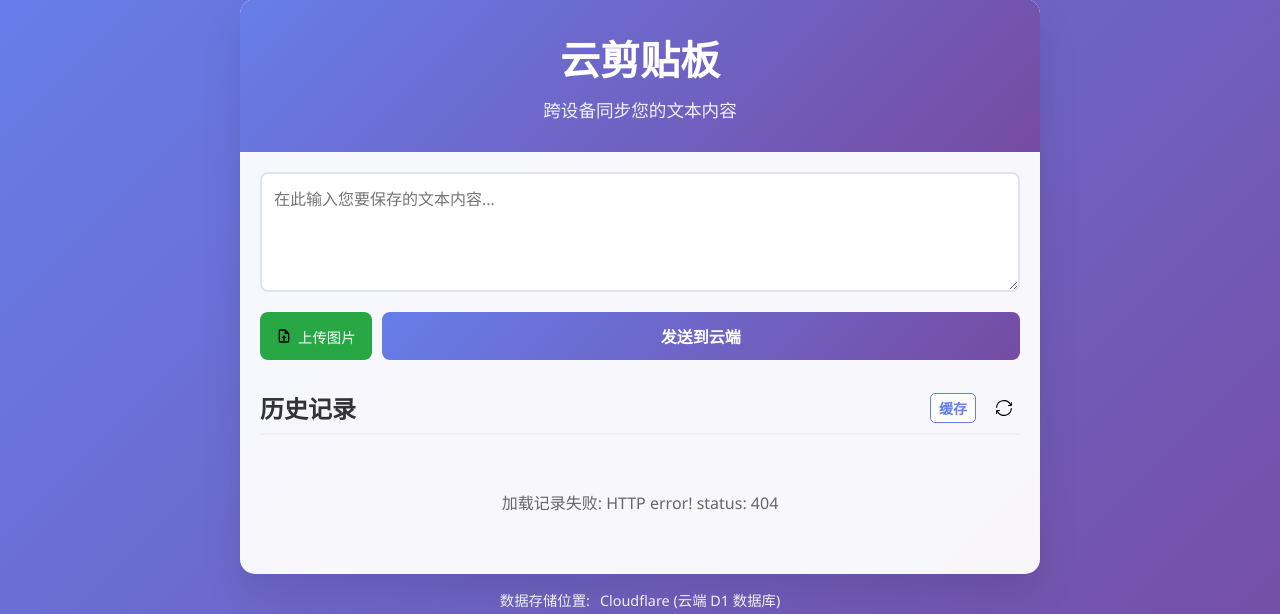
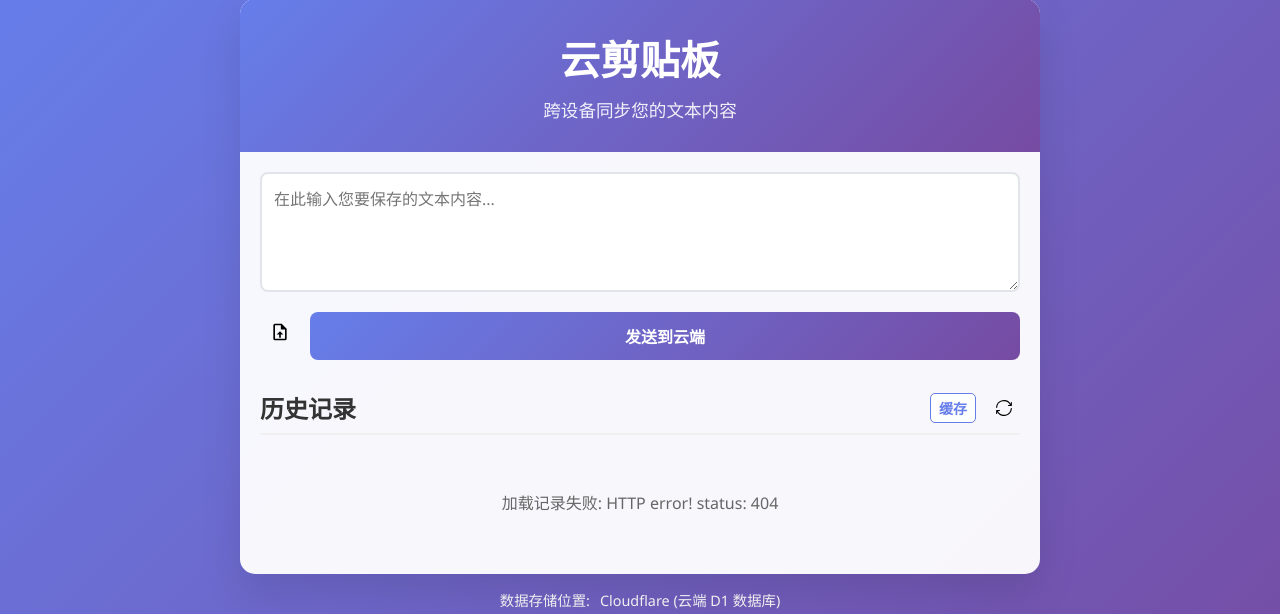
Before and after one commit to lukechern/CloudClipboard, a PHP site: page /cloudflare-pages-upgrade/public/index.html in a window 1280 px wide. Shown: the part 21-635 px from the top of the page. Run offline with PHP 8.4, Linux system fonts and the light colour scheme.

Commit message:
refactor(cloudflare-pages-upgrade): 优化上传按钮样式并保持移动端布局
- 将上传按钮改为图标样式，提升用户体验
- 优化表单操作区域布局，确保在移动端设备上保持良好显示
- 新增上传按钮图标样式，包括悬停和激活状态的效果
- 调整图像预览样式，限制最大宽度和高度

```diff
--- a/cloudflare-pages-upgrade/public/css/form.css
+++ b/cloudflare-pages-upgrade/public/css/form.css
@@ -97,12 +97,20 @@
     }
 
     .form-actions {
-        flex-direction: column;
+        flex-direction: row; /* 保持水平排列 */
+        align-items: center;
     }
 
     .upload-btn {
         width: 100%;
         justify-content: center;
+    }
+
+    /* 图标按钮在移动端保持相同样式 */
+    .upload-btn-icon {
+        width: 40px;
+        height: 40px;
+        margin-right: 8px;
     }
 
     .image-preview img {
@@ -256,6 +264,41 @@
     transform: translateY(0);
 }
 
+/* 新的图标样式上传按钮 */
+.upload-btn-icon {
+    background: none;
+    border: none;
+    padding: 8px;
+    cursor: pointer;
+    display: flex;
+    align-items: center;
+    justify-content: center;
+    transition: all 0.2s ease;
+    flex-shrink: 0;
+    border-radius: 6px;
+    width: 40px;
+    height: 40px;
+}
+
+.upload-btn-icon:hover {
+    background: rgba(40, 167, 69, 0.1);
+    transform: translateY(-1px);
+}
+
+.upload-btn-icon:active {
+    transform: translateY(0);
+    background: rgba(40, 167, 69, 0.2);
+}
+
+.upload-btn-icon img {
+    filter: none;
+    transition: filter 0.2s ease;
+}
+
+.upload-btn-icon:hover img {
+    filter: brightness(0) saturate(100%) invert(27%) sepia(51%) saturate(2878%) hue-rotate(346deg) brightness(104%) contrast(97%);
+}
+
 .input-section button[type="submit"] {
     background: linear-gradient(135deg, #667eea 0%, #764ba2 100%);
     color: white;
--- a/cloudflare-pages-upgrade/public/index.html
+++ b/cloudflare-pages-upgrade/public/index.html
@@ -42,9 +42,8 @@
                         <div class="image-preview" id="imagePreview"></div>
                     </div>
                     <div class="form-actions">
-                        <button type="button" class="upload-btn" id="uploadBtn" title="上传图片文件">
-                            <img src="img/upload.svg" alt="上传图片" width="16" height="16">
-                            上传图片
+                        <button type="button" class="upload-btn-icon" id="uploadBtn" title="上传图片文件">
+                            <img src="img/upload.svg" alt="上传图片" width="20" height="20">
                         </button>
                         <input type="file" id="fileInput" accept="image/*" multiple style="display: none;">
                         <button type="submit">发送到云端</button>
```
